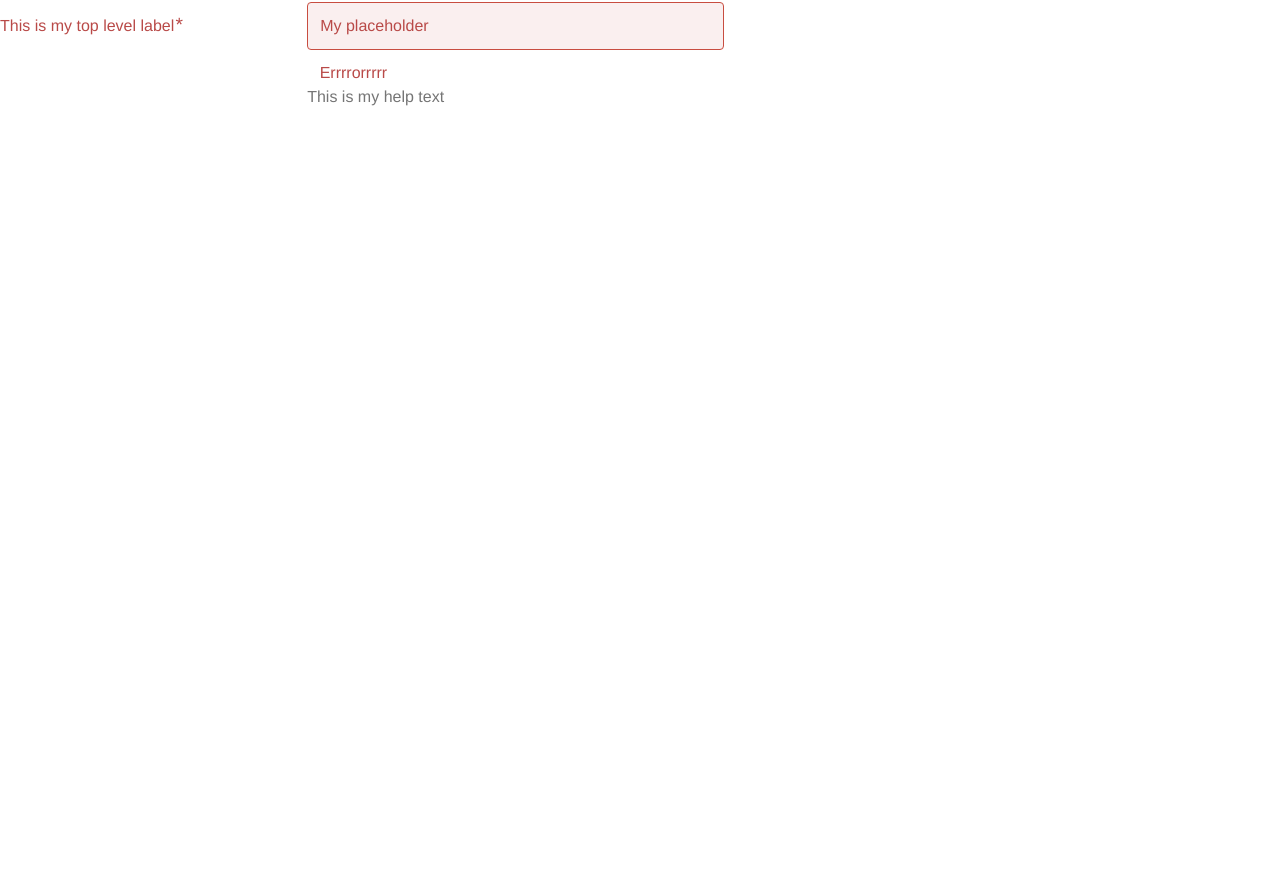
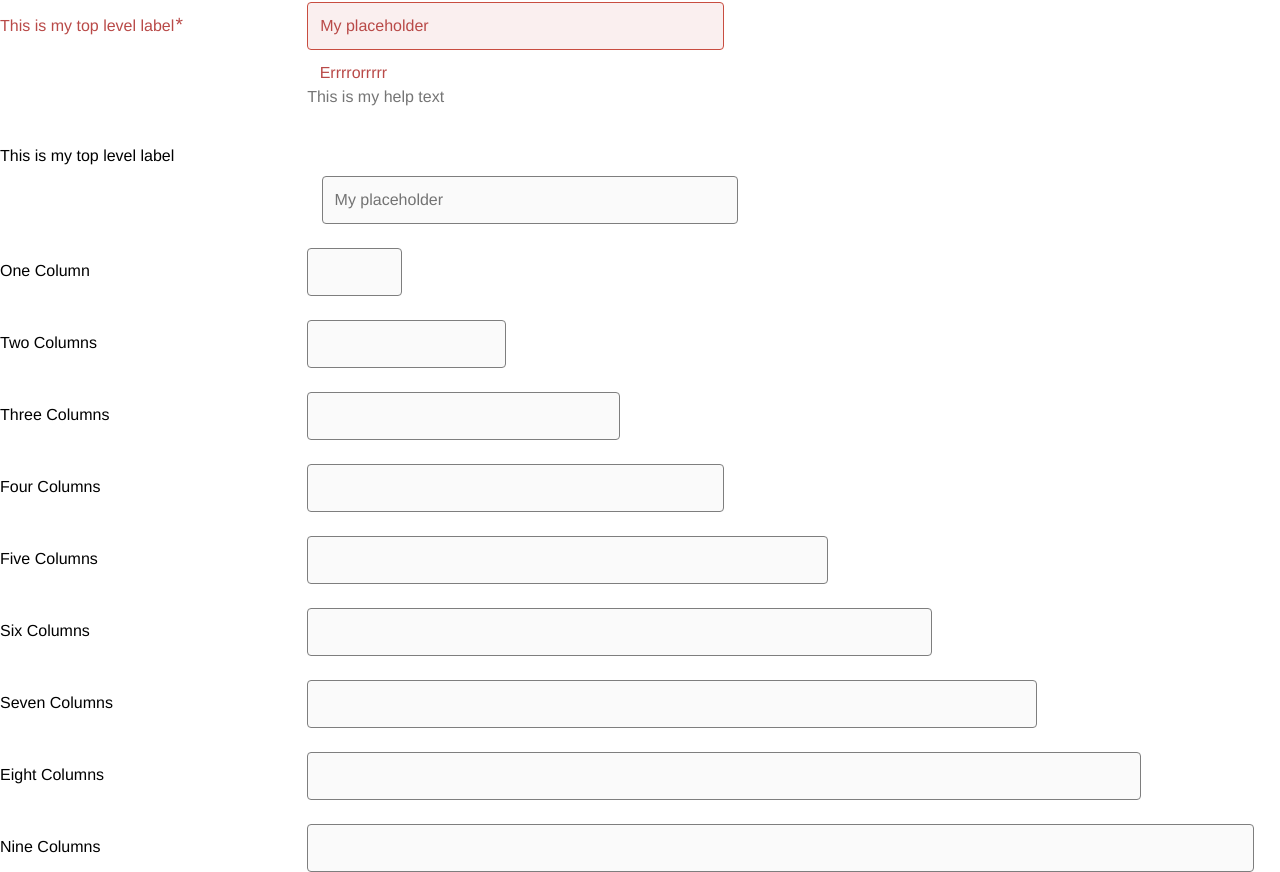
Before and after one commit to jadu/pulsar-react, a React app: page / in a window 1280 px wide. Shown: the part 200-1072 px from the top of the page. Before the commit the page ends 800 px from the top, so only its background shows below. Built offline with nearby package versions, Linux system fonts and the light colour scheme; a web font is replaced by a local one.

Commit message:
Finish moving more responsibility to FormGroup

```diff
--- a/src/App.jsx
+++ b/src/App.jsx
@@ -18,8 +18,8 @@ export default class App extends React.Component {
         <Button className="btn--primary" id="baz" data-foo="bar">Baz</Button>
         <Button disabled>Disabled</Button>
         <hr />
-<form>
 
+        <form className="form">
           <FormGroup
             htmlFor="alpha"
             labelText="This is my top level label"
@@ -40,6 +40,78 @@ export default class App extends React.Component {
               />
           </FormGroup>
 
+          <FormGroup topLabel
+            htmlFor="alpha"
+            labelText="This is my top level label"
+          >
+            <TextInput required
+              id="alpha"
+              placeholder="My placeholder"
+              />
+          </FormGroup>
+
+          <FormGroup width={1}
+            labelText="One Column"
+          >
+            <TextInput
+              />
+          </FormGroup>
+
+          <FormGroup width={2}
+            labelText="Two Columns"
+          >
+            <TextInput
+              />
+          </FormGroup>
+
+          <FormGroup width={3}
+            labelText="Three Columns"
+          >
+            <TextInput
+              />
+          </FormGroup>
+
+          <FormGroup width={4}
+            labelText="Four Columns"
+          >
+            <TextInput
+              />
+          </FormGroup>
+
+          <FormGroup width={5}
+            labelText="Five Columns"
+          >
+            <TextInput
+              />
+          </FormGroup>
+
+          <FormGroup width={6}
+            labelText="Six Columns"
+          >
+            <TextInput
+              />
+          </FormGroup>
+
+          <FormGroup width={7}
+            labelText="Seven Columns"
+          >
+            <TextInput
+              />
+          </FormGroup>
+
+          <FormGroup width={8}
+            labelText="Eight Columns"
+          >
+            <TextInput
+              />
+          </FormGroup>
+
+          <FormGroup width={9}
+            labelText="Nine Columns"
+          >
+            <TextInput
+              />
+          </FormGroup>
         </form>
 
       </div>
--- a/src/components/form/CheckboxInput/CheckboxInput.jsx
+++ b/src/components/form/CheckboxInput/CheckboxInput.jsx
@@ -1,49 +1,24 @@
 import React from 'react';
-import FormLabel from '../FormLabel/FormLabel';
 
-export default class CheckboxInput extends React.Component {
+export default class RadioButton extends React.Component {
   render() {
     let {
+      helpGuid,
       helpText,
-      hideLabel,
       id,
-      labelText,
-      required,
+      idGuid,
       ...props
     } = this.props;
 
-    let ariaDescribedby = helpText ? this.helpGuid : null;
-
-    let helpClasses = 'help-block';
-
-    let helpBlock = helpText ? (
-      <span className={helpClasses}>{helpText}</span>
-    ) : null;
-
     return (
-      <>
-        <FormLabel
-          id={id}
-          labelText={labelText}
-          required={props.required}
-        />
-
-          <div className="controls">
-
-            <input
-              id={id || this.idGuid}
-              className="form__control checkbox"
-              type="checkbox"
-              aria-describedby={ariaDescribedby}
-              required={false} // don't allow required attribute to be set
-              {...props}
-            />
-
-            {helpBlock}
-
-        </div>
-
-      </>
+      <input
+        id={id ? id : idGuid}
+        className="form__control checkbox"
+        type="checkbox"
+        required={false}
+        aria-describedby={helpText && helpGuid}
+        {...props}
+      />
     );
   }
 }
--- a/src/components/form/FormGroup/FormGroup.jsx
+++ b/src/components/form/FormGroup/FormGroup.jsx
@@ -25,10 +25,12 @@ export default class FormGroup extends React.Component {
       flushLabel,
       radio,
       topLabel,
+      width,
       ...props} = this.props;
 
     // Convert variants to their required classes
     let variantClasses = classnames('form__group', className, {
+      [`form__control-col--${width}`]: width,
       'form-checkbox': checkbox,
       'form-radio': radio,
       'form__group--top': topLabel,
--- a/src/components/form/FormLabel/FormLabel.jsx
+++ b/src/components/form/FormLabel/FormLabel.jsx
@@ -12,7 +12,7 @@ export default class FormLabel extends React.Component {
       required,
       ...props} = this.props;
 
-    let labelClasses = classnames('control__label', className, {
+    let variantClasses = classnames('control__label', className, {
       'hide': hideLabel
     });
 
@@ -25,7 +25,7 @@ export default class FormLabel extends React.Component {
       {labelText ? (
         <label
           htmlFor={htmlFor ? htmlFor : idGuid}
-          className={labelClasses}
+          className={variantClasses}
         >
           {labelText}
           {requiredIndicator}
--- a/src/components/form/RadioButton/RadioButton.jsx
+++ b/src/components/form/RadioButton/RadioButton.jsx
@@ -1,47 +1,24 @@
 import React from 'react';
-import FormLabel from '../FormLabel/FormLabel';
 
 export default class RadioButton extends React.Component {
   render() {
     let {
+      helpGuid,
       helpText,
-      hideLabel,
       id,
-      labelText,
-      required,
+      idGuid,
       ...props
     } = this.props;
 
-    let helpClasses = 'help-block';
-
-    let helpBlock = helpText ? (
-      <span className={helpClasses}>{helpText}</span>
-    ) : null;
-
     return (
-      <>
-
-        <FormLabel
-          hideLabel={hideLabel}
-          htmlFor={id || this.idGuid}
-          labelText={labelText}
-          required={props.required}
-          />
-
-        <div className="controls">
-
-          <input
-            className="form__control radio"
-            required={false}
-            type="radio"
-            {...props}
-            />
-
-          {helpBlock}
-
-        </div>
-
-      </>
+      <input
+        id={id ? id : idGuid}
+        className="form__control radio"
+        type="radio"
+        required={false}
+        aria-describedby={helpText && helpGuid}
+        {...props}
+      />
     );
   }
 }
--- a/src/components/form/TextArea/TextArea.jsx
+++ b/src/components/form/TextArea/TextArea.jsx
@@ -1,58 +1,23 @@
 import React from 'react';
-import shortid from 'shortid';
-import FormLabel from '../FormLabel/FormLabel';
 
 export default class TextArea extends React.Component {
-
-  componentWillMount() {
-    this.idGuid = 'id-guid-' + shortid.generate();
-    this.helpGuid = 'help-guid-' + shortid.generate();
-  }
-
   render() {
     let {
+      helpGuid,
       helpText,
-      hideLabel,
       id,
-      labelText,
-      rows,
+      idGuid,
       ...props
     } = this.props;
 
-    let ariaDescribedby = helpText ? this.helpGuid : null;
-
-    let helpClasses = 'help-block';
-
-    let helpBlock = helpText ? (
-      <span id={this.helpGuid} className={helpClasses}>{helpText}</span>
-    ) : null;
-
     return (
-      <>
-
-        <FormLabel
-          hideLabel={hideLabel}
-          htmlFor={id || this.idGuid}
-          labelText={labelText}
-          required={props.required}
-          />
-
-        <div className="controls">
-
-          <textarea
-            id={id || this.idGuid}
-            className="form__control textarea"
-            type="text"
-            aria-describedby={ariaDescribedby}
-            rows={rows || 2 }
-            {...props}
-            />
-
-          {helpBlock}
-
-        </div>
-
-      </>
+      <input
+        id={id ? id : idGuid}
+        className="form__control textarea"
+        rows={rows || 2 }
+        aria-describedby={helpText && helpGuid}
+        {...props}
+      />
     );
   }
 }
--- a/src/components/form/TextInput/PasswordInput.jsx
+++ b/src/components/form/TextInput/PasswordInput.jsx
@@ -1,49 +1,23 @@
 import React from 'react';
-import shortid from 'shortid';
-import FormLabel from '../FormLabel/FormLabel';
 
 export default class PasswordInput extends React.Component {
-
-  componentWillMount() {
-    this.idGuid = 'id-guid-' + shortid.generate();
-    this.helpGuid = 'help-guid-' + shortid.generate();
-  }
-
   render() {
     let {
+      helpGuid,
       helpText,
-      hideLabel,
       id,
-      labelText,
+      idGuid,
       ...props
     } = this.props;
 
-    let ariaDescribedby = helpText ? this.helpGuid : null;
-
-    let helpClasses = 'help-block';
-
-    let helpBlock = helpText ? (
-      <span id={this.helpGuid} className={helpClasses}>{helpText}</span>
-    ) : null;
-
     return (
-      <>
-      <FormLabel
-        hideLabel={hideLabel}
-        htmlFor={id || this.idGuid}
-        labelText={labelText}
-        required={props.required}
-        />
-      <div className="controls">
-        <input
-          id={id || this.idGuid}
-          className="form__control"
-          type="password"
-          aria-describedby={ariaDescribedby}
-          {...props} />
-        {helpBlock}
-      </div>
-      </>
+      <input
+        id={id ? id : idGuid}
+        className="form__control"
+        type="password"
+        aria-describedby={helpText && helpGuid}
+        {...props}
+      />
     );
   }
 }
```
Lines whose indentation alone changed are shown as unchanged.
